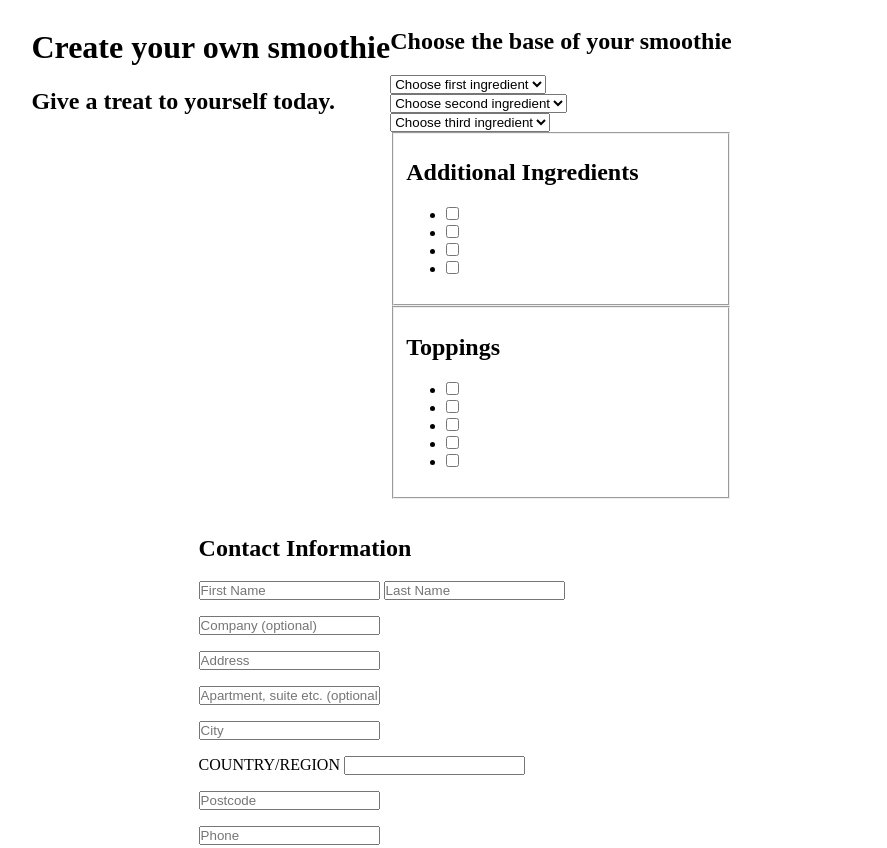
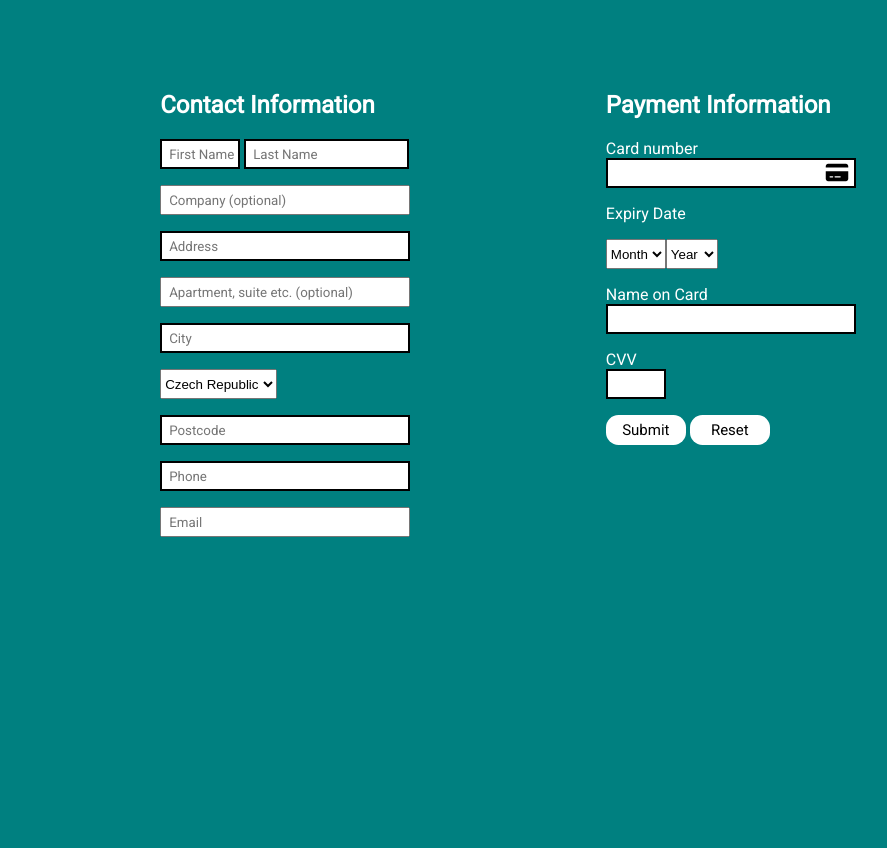
Before and after one commit to alicemac93/Form-validation, a plain HTML site: page index.html in a window 1280 px wide. Shown: the top 848 px of the page, without its empty margins (132-1019 px from the left). After the commit the page ends 800 px from the top, so only its background shows below. Drawn offline with Linux system fonts and the light colour scheme.

Commit message:
version 2 few css changes missing

```diff
--- a/index.html
+++ b/index.html
@@ -4,152 +4,64 @@
     <meta name="viewport" content="width=device-width, initial-scale=1.0">
     <title>Document</title>
     <link rel="stylesheet" href="styles.css">
+    <link href="https://fonts.googleapis.com/css2?family=Architects+Daughter&family=Roboto&display=swap" rel="stylesheet">
+    <script src="https://kit.fontawesome.com/85984ea969.js" crossorigin="anonymous"></script>
 </head>
 <body>
-<div class="main">
-
-    <header>
-        <h1>Create your own smoothie</h1>
-        <h2>Give a treat to yourself today.</h2>
-    </header>
-    <!--Creating the smoothie-->
-    <div class="productSelect">
-        <form action="" method="POST">
-            <div class="product-ingredients free">
-                <h2>Choose the base of your smoothie</h2>
-                <div>
-                    <select name="freeIngredients" id="">
-                        <option value>Choose first ingredient</option>
-                        <option value="1">1</option>
-                        <option value="2">2</option>
-                        <option value="3">3</option>
-                        <option value="4">4</option>
-                        <option value="5">5</option>
-                    </select>
-                </div>
-                <div>
-                    <select name="" id="">
-                        <option value>Choose second ingredient</option>
-                        <option value="1">1</option>
-                        <option value="2">2</option>
-                        <option value="3">3</option>
-                        <option value="4">4</option>
-                        <option value="5">5</option>
-                    </select>
-                </div>
-                <div>
-                    <select name="" id="">
-                        <option value>Choose third ingredient</option>
-                        <option value="1">1</option>
-                        <option value="2">2</option>
-                        <option value="3">3</option>
-                        <option value="4">4</option>
-                        <option value="5">5</option>
-                    </select>
-                </div>
-            </div>
-            <fieldset>
-                <h2>Additional Ingredients</h2>
-                <div class="ingredients">
-                    <ul>
-                        <li>
-                            <label for=""></label>
-                            <input type="checkbox">
-                        </li>
-                        <li>
-                            <label for=""></label>
-                            <input type="checkbox">
-                        </li>
-                        <li>
-                            <label for=""></label>
-                            <input type="checkbox">
-                        </li>
-                        <li>
-                            <label for=""></label>
-                            <input type="checkbox">
-                        </li>
-                    </ul>
-                </div>
-            </fieldset>
-            <fieldset>
-                <h2>Toppings</h2>
-                <div class="ingredients">
-                    <ul>
-                        <li>
-                            <label for=""></label>
-                            <input type="checkbox">
-                        </li>
-                        <li>
-                            <label for=""></label>
-                            <input type="checkbox">
-                        </li>
-                        <li>
-                            <label for=""></label>
-                            <input type="checkbox">
-                        </li>
-                        <li>
-                            <label for=""></label>
-                            <input type="checkbox">
-                        </li>
-                        <li>
-                            <label for=""></label>
-                            <input type="checkbox">
-                        </li>
-                    </ul>
-
-                </div>
-            </fieldset>
-        </form>
-    </div>
 
   <!--Customer info-->
     <div class ="customerInfo">
-    <form action="" method="POST" id="bottomForm">
+    <form action="./fetchingdata.js" method="POST" id="bottomForm" class="sub">
+     <div class="forms">
         <section class="contact-info">
             <h2>Contact Information</h2>
-            <p class%>
-                <input type="text" name="fname" placeholder="First Name" required >
-                <input type="text" name="lname" placeholder="Last Name" required>
+            <p>
+                <input type="text" class="fname"name="fname" placeholder="First Name" pattern="[A-Za-z][A-Za-z]*" required >
+                <input type="text" class="lname" name="lname" placeholder="Last Name" pattern="[A-Za-z][A-Za-z]*" required>
             </p>
-            <p>
+            <p class="contacts">
                 <input type="text" name="company" placeholder="Company (optional)">
             </p>
-            <p>
-                <input type="text" name="address" placeholder="Address" required>
-            <p>
+            <p class="contacts">
+                <input type="text" name="address" placeholder="Address" pattern="[A-Za-z0-9\s][A-Za-z0-9\s\.]*" required>
+            <p class="contacts">
                 <input type="text" name="add-address" placeholder="Apartment, suite etc. (optional)">
+            </p class="contacts">
+            <p class="contacts">
+                <input type="text" name="city" placeholder="City" minlength="2" pattern="[A-Za-z][A-Za-z]*" required>
             </p>
-            <p>
-                <input type="text" name="city" placeholder="City" required>
-            </p>
-            <p>
-                <label for="country">Country/Region</label>
-                <input type="text" name="country" list="countries">
-                <datalist id="countries">
+            <p class="contacts">
+                <select id="countries" required>
                 <option value="Czech Republic">Czech Republic</option>
                 <option value="United Kingdom">United Kingdom</option>
                 <option value="Germany">Germany</option>
                 <option value="Netherlands">Netherlands</option>
                 <option value="Denmark">Denmark</option>
-                 </datalist>
+                </select>
             </p>
-            <p>
-                <input type="text" name="postcode" placeholder="Postcode">
+            <p class="contacts">
+                <input type="text" name="postcode" placeholder="Postcode" minlength="4" pattern="[A-Za-z0-9\s]*" required>
             </p>
-            <p>
-                <input type="tel" name="phone" id="phone" placeholder="Phone">
+            <p class="contacts">
+                <input type="tel" id="phone" name="phone" id="phone" placeholder="Phone" minlength="6" pattern="^[\+]\d*$" required>
+                <span id="errorTel" aria-live="polite"></span>
+            </p>
+            <p class="contacts">
+                <input type="email" id="email" name="email" placeholder="Email" pattern="[A-Za-z0-9\.-_*]+@[a-z0-9]*\.[a-z]{2,}$" >
             </p>
         </section>
     <!--Payment info-->
         <section class="payment-info">
             <h2>Payment Information</h2>
-            <p>
+            <p class="card payments">
                 <label for="CardNo">Card number</label>
-                <input type="text" name="CardNo" id="CardNo">
+                <input type="text" name="CardNo" id="cardNo" pattern="[0-9]{16}" required><i class="fas card-img fa-credit-card"></i></input>
+                <span id="errorCard" aria-live="polite"></span>
             </p>
-            <p>
+            <p class="payments">
                 <label for="expiryDate">Expiry Date</label>
-                <select name="expiryMonth">
+                <div class="dates">
+                <select name="expiryMonth" required>
                     <option>Month</option>  <!-- value cannot be null-->
                     <option value="1">1</option>
                     <option value="2">2</option>
@@ -165,7 +77,7 @@
                     <option value="12">12</option>
                 </select>
                 <label for="expiryYear" id="expiryYearLabel"></label>
-                <select name="expiryYear" id="expiryYear">
+                <select name="expiryYear" id="expiryYear" required>
                     <option>Year</option>
                     <option value="2020">2020</option>
                     <option value="2021">2021</option>
@@ -179,24 +91,25 @@
                     <option value="2029">2029</option>
                     <option value="2030">2030</option>
                 </select>
+            </div>
+            </p>
+            <p class="payments">
+                <label for="holderName">Name on Card</label>
+                <input type="text" name="holderName" id="holderName" pattern="[A-Za-z][A-Za-z\.]*" required>
+            </p>
+            <p class="payments">
+                <label for="cvv">CVV</label>
+                <input type="tel" name="cvv" id="cvv" step="none" required minlength="3" pattern="[0-9]{3}">
             </p>
             <p>
-                <label for="holderName">Name on Card</label>
-                <input type="text" name="holderName" id="holderName">
-            </p>
-            <p>
-                <label for="cvv">CVV</label>
-                <input type="number" name="cvv" id="cvv" step="none" pattern="">
+                <input class="button" type="submit">
+                <input class="button" type="reset">
             </p>
         </section>
-
+    </div>
     </form>
 </div>
 
-<div class="recap">
-
-</div>
-
-</div>
+<script src="./index.js"></script>
 </body>
 </html>
--- a/index.js
+++ b/index.js
@@ -0,0 +1,24 @@
+
+// bottom
+
+
+const email = document.getElementById("phone");
+const telError = document.getElementById("errorTel");
+const cardNo = document.getElementById("cardNo");
+const cardError = document.getElementById("errorCard")
+
+email.addEventListener("input", function (event) {
+    if (email.validity.valid | email.value === "") { //true means it doesnt match the email type so it adds messageto the element
+        telError.innerHTML = "";
+    } else {
+        telError.innerHTML = "Please provide a number with the international prefix '+' and country code, without any spaces or additional characters";
+    }
+  });
+
+  cardNo.addEventListener("input", function (event) {
+    if (cardNo.validity.valid | cardNo.value === "") { //true means it doesnt match the email type so it adds messageto the element
+        cardError.innerHTML = "";
+    } else {
+        cardError.innerHTML = "Please provide a 16 digit card number, without any spaces or additional characters";
+    }
+  });
--- a/styles.css
+++ b/styles.css
@@ -1,34 +1,120 @@
-.main {
-    display: flex;
-    flex-wrap: wrap;
-    justify-content: center;
-    width: 80%;
+
+body {
+    font-family: 'Roboto', sans-serif;
+    background-color: teal;
+    color: white;
 }
 
-.bottomForm {
+.forms {
+    display: flex;
+    flex-direction: row;
+    justify-content: space-evenly;
+    flex-wrap: wrap;
+    padding: 5% 7%;
+}
+.payments {
+    display: flex;
+    flex-direction: column;
+    width: 250px;
+}
+
+.fname{
+    width: 80px;
+    height: 30px;
+}
+.lname{
+    width: 165px;
+    height: 30px;
+}
+.contacts input {
+    width: 250px;
+}
+
+input, select {
+    height: 30px;
+}
+input:required {
+    border: 2px solid black;
+}
+
+input::placeholder {
+    font-family: 'Roboto', sans-serif;
+    padding-left: 5px;
+}
+
+.dates {
+    display: inline-flex;
+}
+
+#cvv {
+    width: 60px;
+}
+
+.card {
+    position: relative;
+}
+.card-img {
+    position: absolute;
+    color: black;
+    top: 24px;
+    left: 220px;
+    font-size: 20px;
+}
+
+.button {
+    background-color: white;
+    border-radius: 12.5px;
+    border-style: none;
+    width: 80px;
+    height: 30px;
+    font-size: 15px;
+    font-family: inherit;
+}
+
+
+/*
+body {
+    background-color: #f4dada;
 
 }
 
-.payment-info {
-    border: 1px red solid ;
-    border-radius: 12,5px;
+header {
     text-align: center;
-    width: 50%
 }
 
-input, button, select {
-    box-sizing: border-box;
-    padding: 0;
-    margin: 0;
+h1 {
+    color: white;
 }
 
+.top{
+    display: flex;
+    justify-content: center;
+    align-content: center;
+    flex-wrap: wrap;
+    padding-top: 3%;
+    font-family: 'Roboto', sans-serif;
+}
 
-label {
-    text-transform: uppercase;
+.product {
+    display: flex;
+    flex-direction: row;
+    justify-content: center;
+    align-content: center;
+
 }
-/* required as blue */
+select {
+    font-family: inherit;
+}
+.top li {
+    display: inline-flex;
+}
 
+fieldset {
+    border: none;
+    text-align: center;
+}
 
-#cvv {
-    width: 130px;
+.product-ingredients {
+    padding: 2%;
 }
+*/
```
